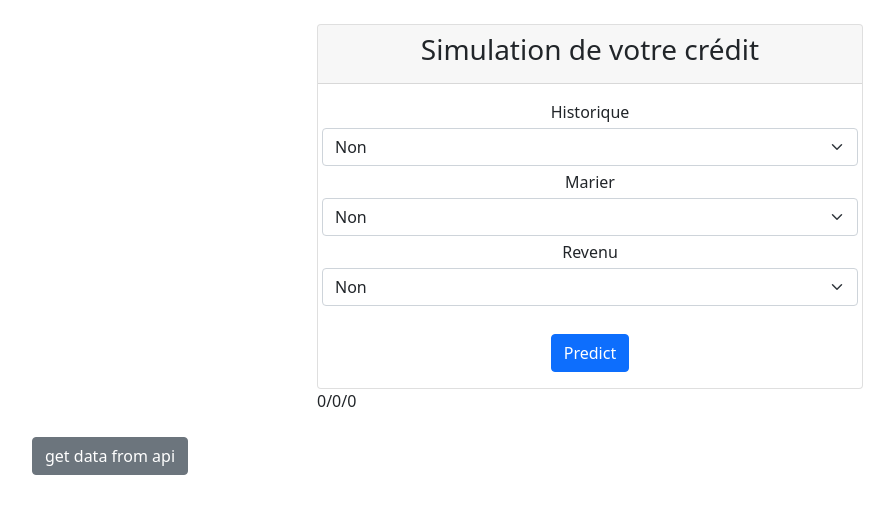
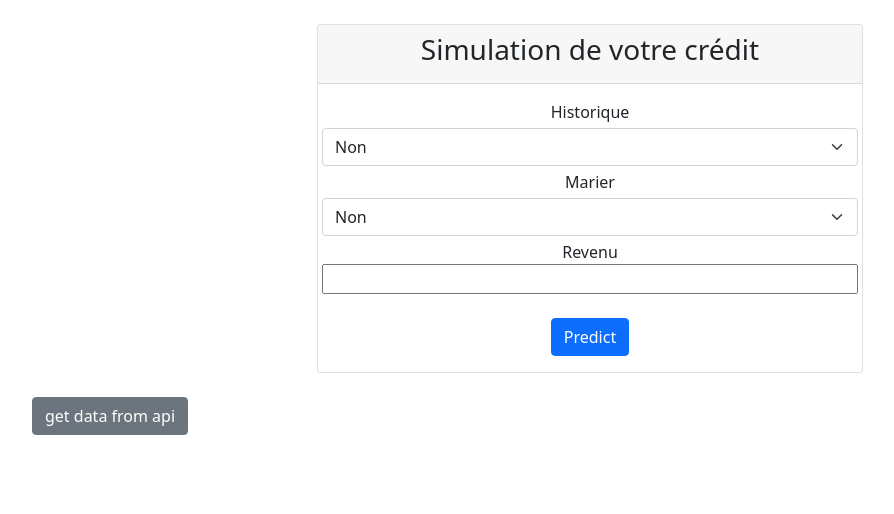
Before and after one commit to kamalammouri/flask_ng, an Angular app: page / in a window 1280 px wide. Shown: the top 514 px of the page, without its empty margins (50-944 px from the left). Built offline with nearby package versions, Linux system fonts and the light colour scheme.

Commit message:
change inout to text

```diff
--- a/src/app/components/home/home.component.html
+++ b/src/app/components/home/home.component.html
@@ -24,18 +24,13 @@
         </div>
         <div class="row">
           <label class="text-center" for="Revenu">Revenu</label>
-          <select class="form-select my-1" aria-label="Default select example"
-            name="Revenu" id="Revenu" [(ngModel)]="revenuInput">
-            <option value=0 selected>Non</option>
-            <option value=1>Oui</option>
-          </select>
+          <input type="text" name="Revenu" id="Revenu" [(ngModel)]="revenuInput">
         </div>
         <button class="btn btn-primary m-auto mt-4 text-nowrap" (click)="sendData()">
           Predict
         </button>
       </div>
     </div>
-    <div> {{historiqueInput +'/'+ marierInput +'/'+ revenuInput}} </div>
   </div>
   <div>
     <button class="btn btn-secondary m-auto mt-4 text-nowrap"
--- a/src/app/components/home/home.component.ts
+++ b/src/app/components/home/home.component.ts
@@ -9,7 +9,7 @@ import { GeneraleService } from 'src/app/services/generale.service'
 export class HomeComponent implements OnInit {
   historiqueInput: any = 0
   marierInput: any = 0
-  revenuInput: any = 0
+  revenuInput: any ;
   data: any
   constructor(private generaleService: GeneraleService) {}
 
```
